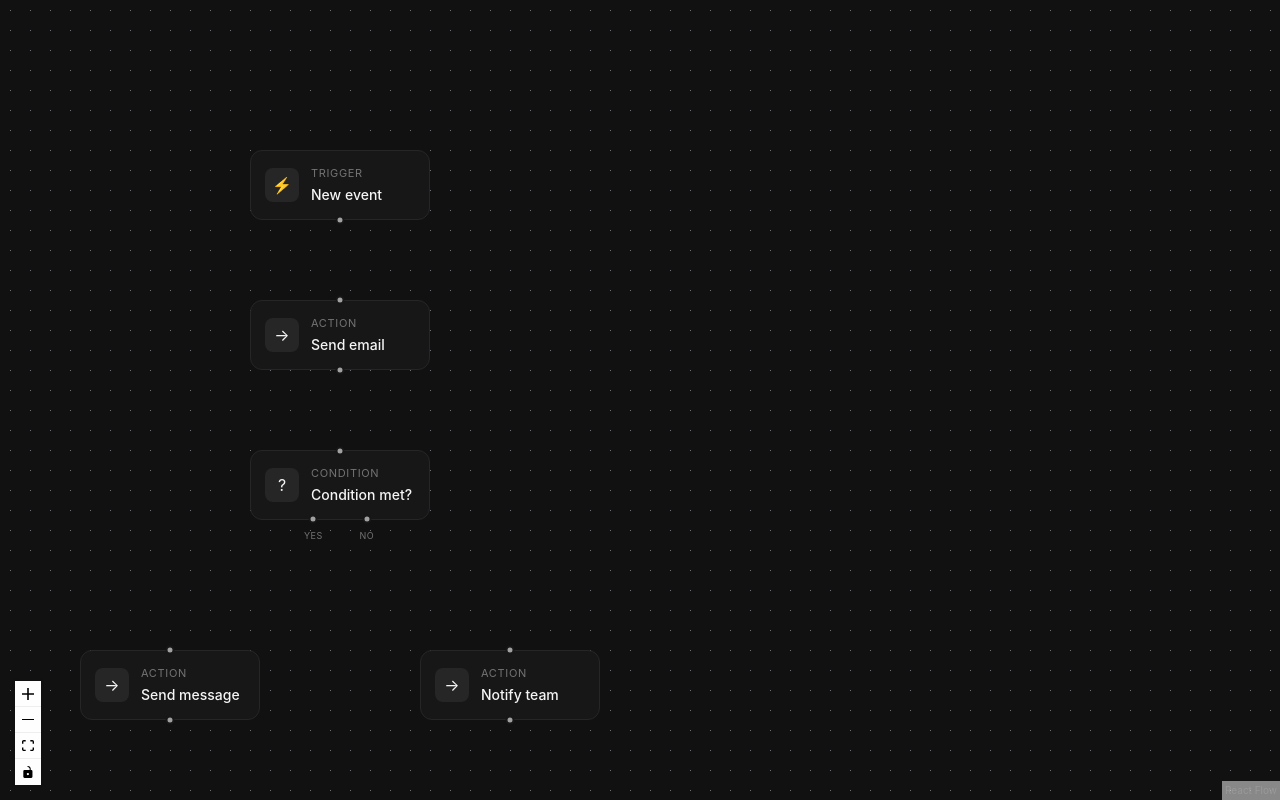
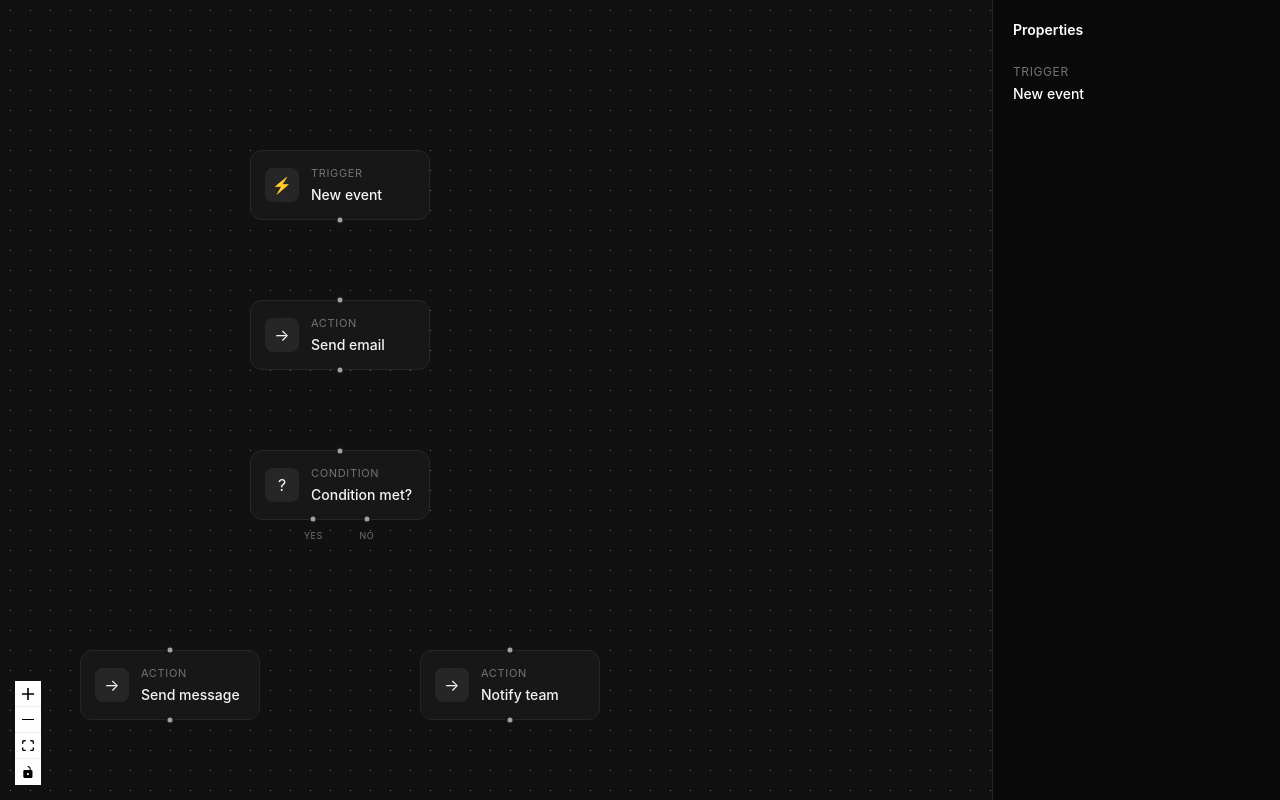
Before and after one commit to Liciacodes/flowboard, a React (Vite) app: page / in a window 1280 px wide. Both pictures are taken after a click on the element 340 px from the left and 219 px from the top of the page. Built offline with nearby package versions, Linux system fonts and the light colour scheme.

Commit message:
feat: add workflow branching and properties panel

```diff
--- a/src/components/editor/FlowEditor.tsx
+++ b/src/components/editor/FlowEditor.tsx
@@ -13,6 +13,8 @@ import {
 import TriggerNode from "../nodes/TriggerNode";
 import ActionNode from "../nodes/ActionNode";
 import ConditionNode from "../nodes/ConditionNode";
+import { useState } from "react";
+import PropertiesPanel from "./PropertiesPanel";
 
 const nodeTypes = {
   trigger: TriggerNode,
@@ -69,13 +71,19 @@ const initialEdges: Edge[] = [];
 export default function FlowEditor() {
   const [nodes, setNodes, onNodesChange] = useNodesState(initialNodes);
   const [edges, setEdges, onEdgesChange] = useEdgesState(initialEdges);
+  const [selectedNodeId, setSelectedNodeId] = useState<string | null>(null);
 
   const onConnect = (connection: Connection) => {
+
     setEdges((currentEdges) => addEdge(connection, currentEdges));
   };
 
+
+  const selectedNode = nodes.find(
+  (node) => node.id === selectedNodeId
+);
   return (
-    <div className="flow-editor bg-red-800">
+    <div className="flow-editor ">
       <ReactFlow
         nodes={nodes}
         edges={edges}
@@ -83,6 +91,9 @@ export default function FlowEditor() {
         onEdgesChange={onEdgesChange}
         onConnect={onConnect}
         nodeTypes={nodeTypes}
+        onNodeClick={(_, node) => {
+            setSelectedNodeId(node.id)
+        }}
       >
         <Background
           variant={BackgroundVariant.Dots}
@@ -92,6 +103,7 @@ export default function FlowEditor() {
 
         <Controls />
       </ReactFlow>
+   <PropertiesPanel selectedNode={selectedNode} />
     </div>
   );
 }
--- /dev/null
+++ b/src/components/editor/PropertiesPanel.tsx
@@ -0,0 +1,33 @@
+import type { Node } from "@xyflow/react";
+
+type PropertiesPanelProps = {
+  selectedNode: Node | undefined;
+};
+
+export default function PropertiesPanel({
+  selectedNode,
+}: PropertiesPanelProps) {
+  return (
+    <aside className="absolute right-0 top-0 z-10 h-full w-72 border-l border-neutral-800 bg-neutral-950 p-5 text-white">
+      <h2 className="text-sm font-semibold">
+        Properties
+      </h2>
+
+      {!selectedNode ? (
+        <p className="mt-4 text-sm text-neutral-500">
+          Select a node to view its properties.
+        </p>
+      ) : (
+        <div className="mt-6">
+          <p className="text-xs uppercase tracking-wider text-neutral-500">
+            {selectedNode.type}
+          </p>
+
+          <p className="mt-1 text-sm font-medium">
+            {String(selectedNode.data.label)}
+          </p>
+        </div>
+      )}
+    </aside>
+  );
+}
```
